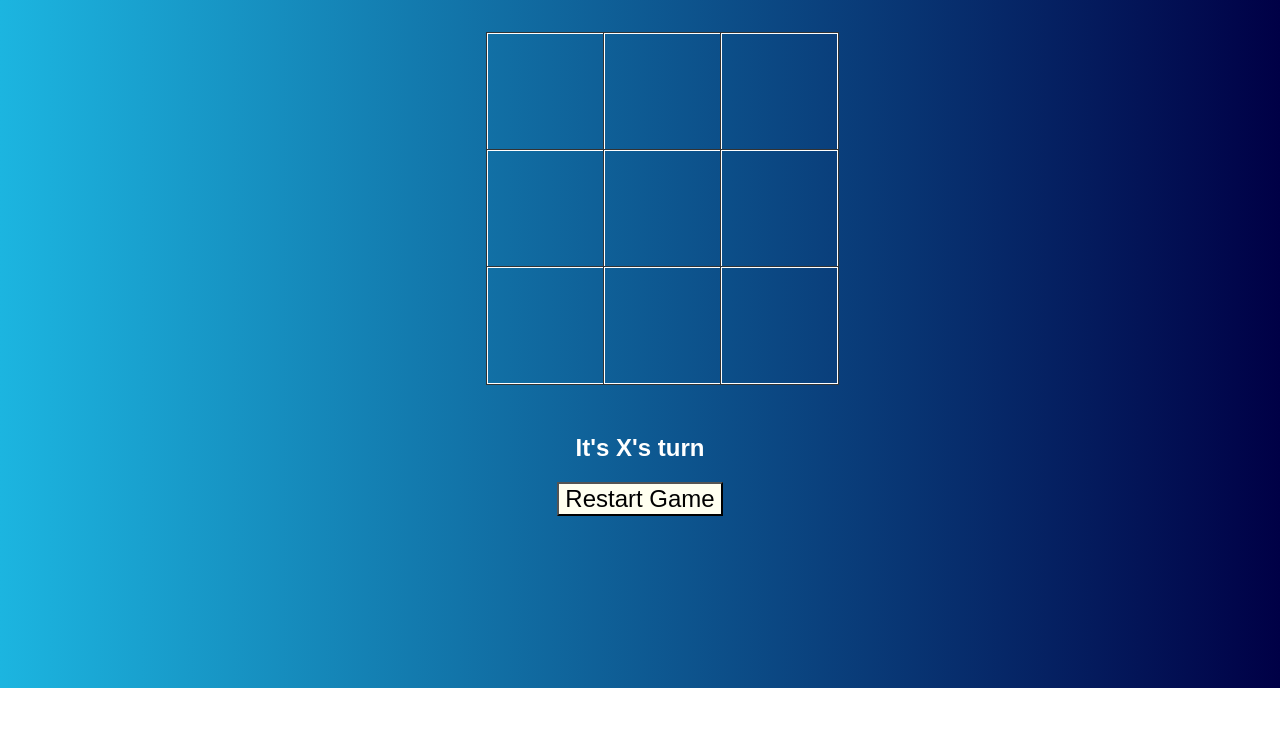
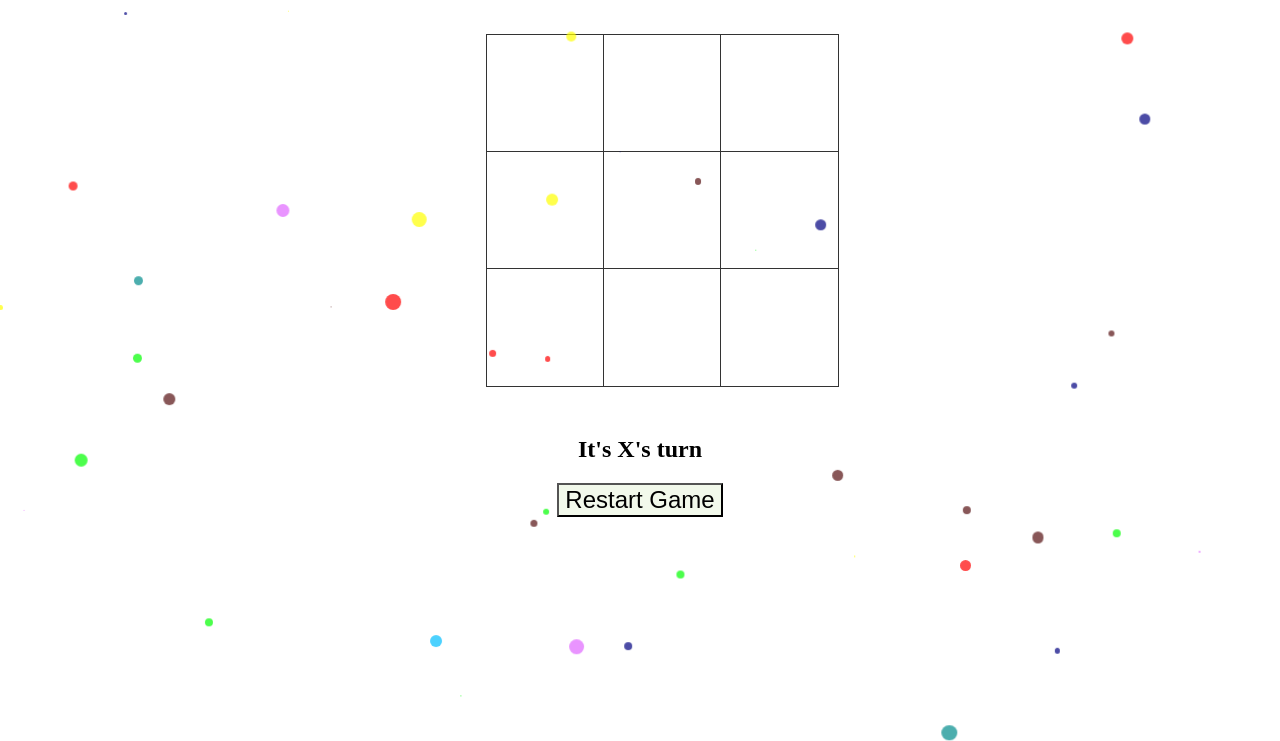
Before and after one commit to kari220300/Tic-Tac-Toe, a plain HTML site: page index.html in a window 1280 px wide. Shown: the part 112-853 px from the top of the page. Before the commit the page ends 800 px from the top, so only its background shows below. Drawn offline with Linux system fonts and the light colour scheme.

Commit message:
first commit

```diff
--- a/script.js
+++ b/script.js
@@ -1,3 +1,44 @@
+const colors = ["#00FE00", "red", "yellow", "navy", "#00BEFE","#E066FF","#551011","#008B8B"];
+
+const numBalls = 50;
+const balls = [];
+
+for (let i = 0; i < numBalls; i++) {
+  let ball = document.createElement("div");
+  ball.classList.add("ball");
+  ball.style.background = colors[Math.floor(Math.random() * colors.length)];
+  ball.style.left = `${Math.floor(Math.random() * 100)}vw`;
+  ball.style.top = `${Math.floor(Math.random() * 100)}vh`;
+  ball.style.transform = `scale(${Math.random()})`;
+  ball.style.width = `${Math.random()}em`;
+  ball.style.height = ball.style.width;
+
+  balls.push(ball);
+  document.body.append(ball);
+}
+
+// Keyframes
+balls.forEach((el, i, ra) => {
+  let to = {
+    x: Math.random() * (i % 2 === 0 ? -11 : 11),
+    y: Math.random() * 12
+  };
+
+  let anim = el.animate(
+    [
+      { transform: "translate(0, 0)" },
+      { transform: `translate(${to.x}rem, ${to.y}rem)` }
+    ],
+    {
+      duration: (Math.random() + 1) * 2000, // random duration
+      direction: "alternate",
+      fill: "both",
+      iterations: Infinity,
+      easing: "ease-in-out"
+    }
+  );
+});
+
 const statusDisplay = document.querySelector('.game--status');
 
 let gameActive = true;
--- a/style.css
+++ b/style.css
@@ -1,10 +1,8 @@
-body {
-    font-family: "Arial", sans-serif;
-    color: white;
-    background: #000046;
-    background: -webkit-linear-gradient(to right, #1CB5E0, #000046);
-    background: linear-gradient(to right, #1CB5E0, #000046);
-}
+.ball {
+    position: absolute;
+    border-radius: 100%;
+    opacity: 0.7;
+  }
 
 h1{
     font-size: 40px;
@@ -35,5 +33,6 @@ section {
 
 .game--restart{
     font-size: x-large;
-    background-color:ivory;
+    background-color:#F2F9EB;
+
 }
```
Also changed, not shown: index.html (+1 -0 lines).
